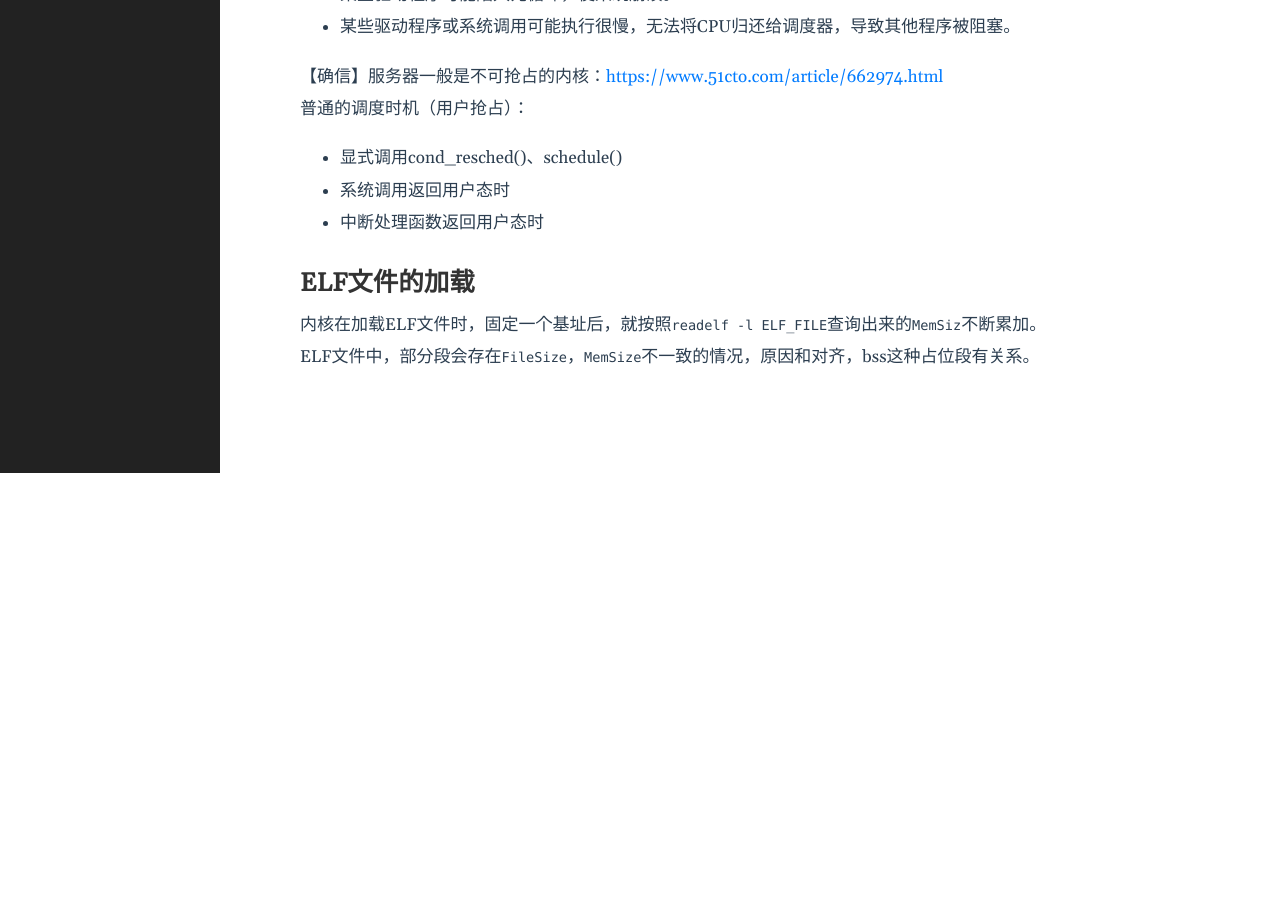
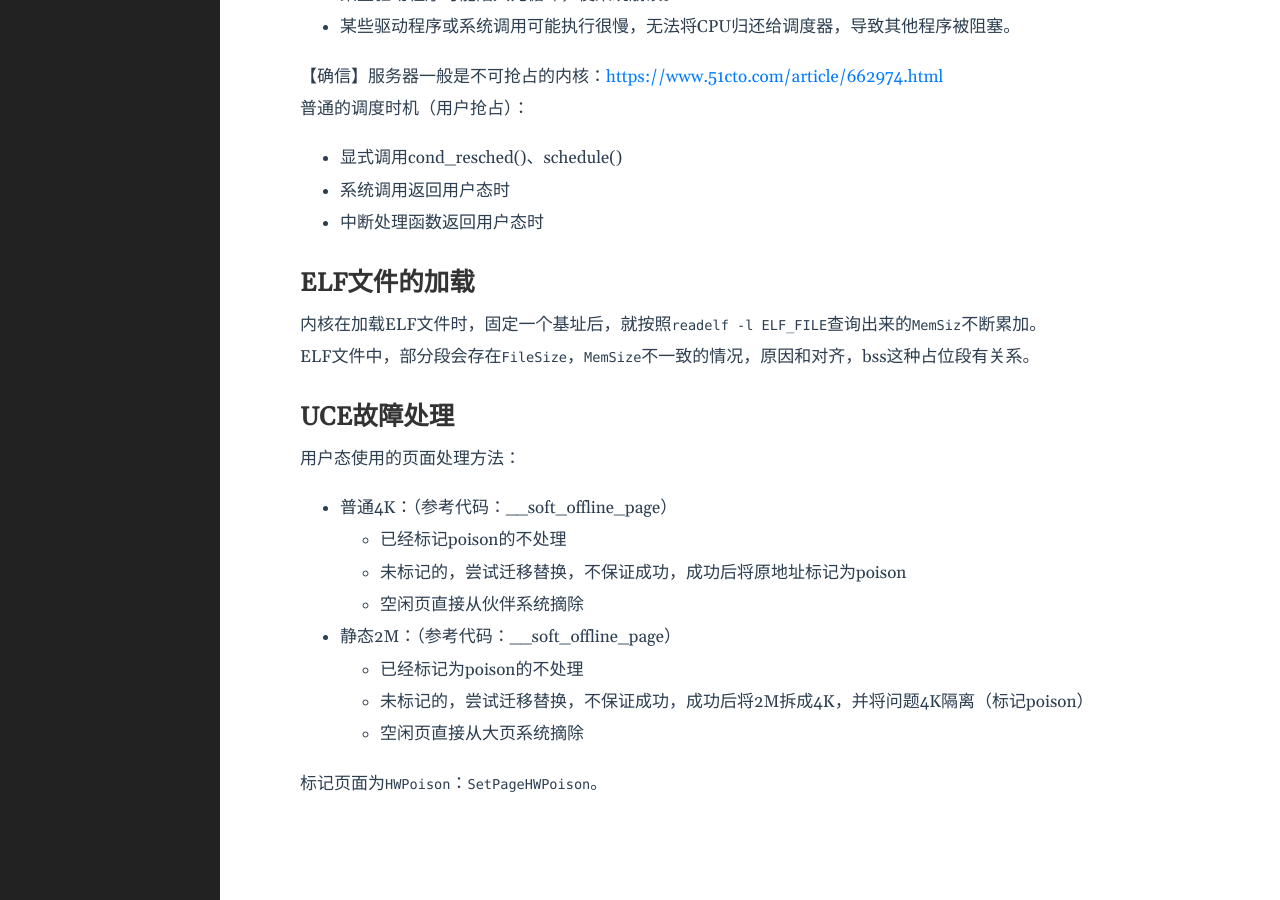
Before and after one commit to lclgo/lclgo.github.io, a Jekyll site: the page built from _posts/draft/2020-01-01-draft.md, in a window 1280 px wide and 900 px high, scrolled down 3862 px. Built offline with Jekyll 4.4.1, drawn with Linux system fonts in a browser that asks for light colours; before the commit the page ends 4335 px from its top, so only the background shows below that.

Commit message:
add draft notes

```diff
--- a/_posts/draft/2020-01-01-draft.md
+++ b/_posts/draft/2020-01-01-draft.md
@@ -158,3 +158,19 @@ echo 3 > /proc/sys/vm/drop_caches
 内核在加载ELF文件时，固定一个基址后，就按照`readelf -l ELF_FILE`查询出来的`MemSiz`不断累加。
 
 ELF文件中，部分段会存在`FileSize`，`MemSize`不一致的情况，原因和对齐，bss这种占位段有关系。
+
+## UCE故障处理
+
+用户态使用的页面处理方法：
+
+* 普通4K：（参考代码：__soft_offline_page）
+	* 已经标记poison的不处理
+	* 未标记的，尝试迁移替换，不保证成功，成功后将原地址标记为poison
+	* 空闲页直接从伙伴系统摘除
+
+* 静态2M：（参考代码：__soft_offline_page）
+	* 已经标记为poison的不处理
+	* 未标记的，尝试迁移替换，不保证成功，成功后将2M拆成4K，并将问题4K隔离（标记poison）
+	* 空闲页直接从大页系统摘除
+
+标记页面为`HWPoison`：`SetPageHWPoison`。
```
